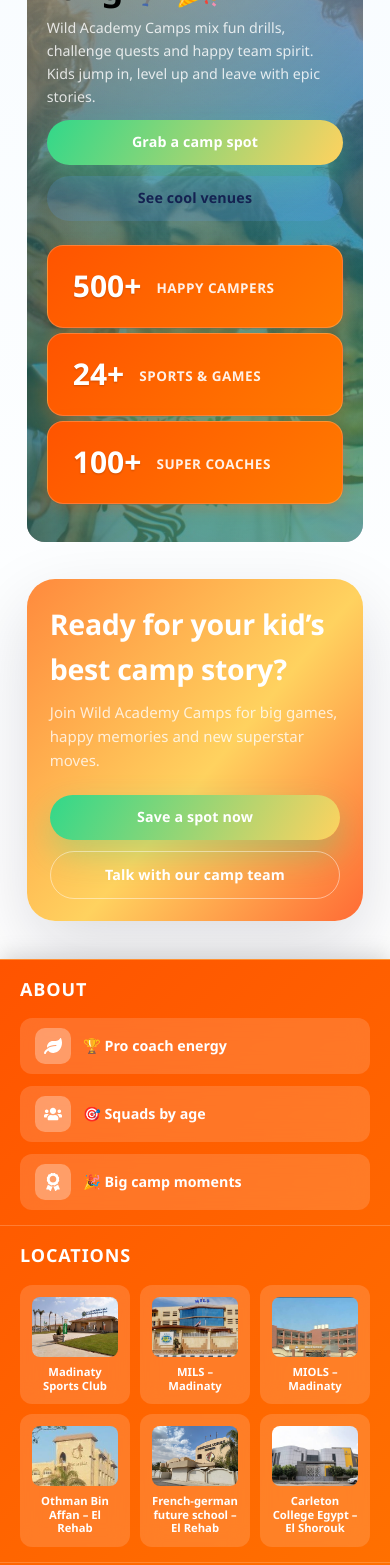
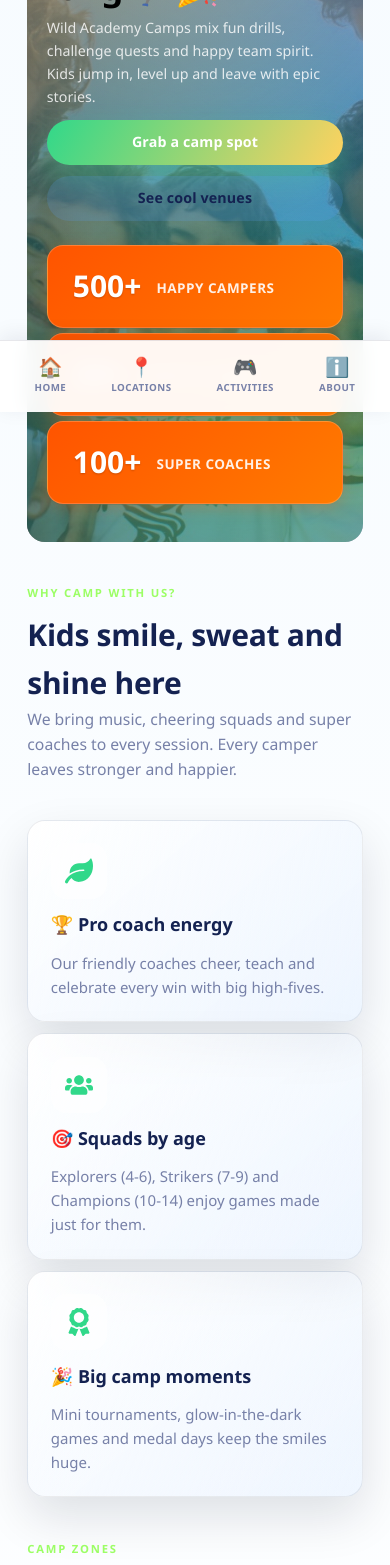
Before and after one commit to ahmedddddr/wild-academy, a React (Create React App) app in the folder frontend/: page / in a window 390 px wide. Shown: the part 432-1997 px from the top of the page. Built offline with nearby package versions, Linux system fonts and the light colour scheme.

Commit message:
Add bottom toolbar navigation to Home page

```diff
--- a/frontend/src/pages/Home.css
+++ b/frontend/src/pages/Home.css
@@ -103,6 +103,55 @@ img {
 .nav-menu a:hover {
   color: var(--color-navy);
   transform: translateY(-1px);
+}
+
+.bottom-toolbar {
+  position: fixed;
+  bottom: 0;
+  left: 0;
+  right: 0;
+  display: flex;
+  justify-content: space-around;
+  align-items: center;
+  padding: 12px 20px;
+  background: rgba(255, 255, 255, 0.95);
+  border-top: 1px solid rgba(20, 27, 58, 0.1);
+  backdrop-filter: blur(10px);
+  box-shadow: 0 -4px 20px rgba(11, 16, 45, 0.08);
+  z-index: 100;
+}
+
+.toolbar-item {
+  display: flex;
+  flex-direction: column;
+  align-items: center;
+  gap: 4px;
+  padding: 8px 16px;
+  border-radius: 12px;
+  transition: all 0.3s ease;
+  text-decoration: none;
+}
+
+.toolbar-item:hover {
+  background: rgba(49, 216, 138, 0.1);
+  transform: translateY(-2px);
+}
+
+.toolbar-icon {
+  font-size: 1.5rem;
+  line-height: 1;
+}
+
+.toolbar-label {
+  font-size: 0.75rem;
+  font-weight: 600;
+  color: var(--color-muted);
+  text-transform: uppercase;
+  letter-spacing: 0.05em;
+}
+
+.toolbar-item:hover .toolbar-label {
+  color: var(--color-emerald);
 }
 
 .nav-actions {
@@ -537,7 +586,6 @@ main {
 .footer {
   margin-top: var(--space-xl);
   padding: var(--space-xl) clamp(1.5rem, 6vw, var(--space-lg));
-  padding-bottom: calc(var(--space-xl) + 200px);
   background: #101739;
   color: rgba(255, 255, 255, 0.78);
   display: flex;
@@ -614,202 +662,6 @@ main {
   text-align: center;
 }
 
-.slider-bar {
-  position: fixed;
-  bottom: 0;
-  left: 0;
-  right: 0;
-  background: linear-gradient(135deg, #ff5400 0%, #ff7b00 100%);
-  box-shadow: 0 -4px 20px rgba(0, 0, 0, 0.15);
-  z-index: 1000;
-  border-top: 1px solid rgba(255, 255, 255, 0.2);
-}
-
-.slider-content {
-  display: flex;
-  overflow-x: auto;
-  gap: 0;
-  scrollbar-width: none;
-  -ms-overflow-style: none;
-}
-
-.slider-content::-webkit-scrollbar {
-  display: none;
-}
-
-.slider-section {
-  flex: 0 0 auto;
-  padding: 20px 30px;
-  min-width: 400px;
-  border-right: 1px solid rgba(255, 255, 255, 0.2);
-}
-
-.slider-section h3 {
-  margin: 0 0 15px 0;
-  font-size: 1.2rem;
-  font-weight: 700;
-  color: white;
-  text-transform: uppercase;
-  letter-spacing: 0.05em;
-}
-
-.slider-features {
-  display: flex;
-  flex-direction: column;
-  gap: 12px;
-}
-
-.slider-feature-card {
-  display: flex;
-  align-items: center;
-  gap: 12px;
-  padding: 10px 15px;
-  background: rgba(255, 255, 255, 0.15);
-  border-radius: 12px;
-  backdrop-filter: blur(10px);
-  transition: all 0.3s ease;
-}
-
-.slider-feature-card:hover {
-  background: rgba(255, 255, 255, 0.25);
-  transform: translateX(5px);
-}
-
-.slider-feature-icon {
-  display: inline-flex;
-  align-items: center;
-  justify-content: center;
-  width: 36px;
-  height: 36px;
-  border-radius: 10px;
-  background: rgba(255, 255, 255, 0.3);
-  color: white;
-  font-size: 1rem;
-  flex-shrink: 0;
-}
-
-.slider-feature-icon svg {
-  width: 18px;
-  height: 18px;
-}
-
-.slider-feature-card h4 {
-  margin: 0;
-  font-size: 0.95rem;
-  font-weight: 600;
-  color: white;
-}
-
-.slider-feature-card p {
-  margin: 0;
-  font-size: 0.8rem;
-  color: rgba(255, 255, 255, 0.85);
-  display: none;
-}
-
-.slider-locations {
-  display: grid;
-  grid-template-columns: repeat(2, 1fr);
-  gap: 10px;
-}
-
-.slider-location-card {
-  display: flex;
-  flex-direction: column;
-  align-items: center;
-  gap: 8px;
-  padding: 12px;
-  background: rgba(255, 255, 255, 0.15);
-  border-radius: 12px;
-  backdrop-filter: blur(10px);
-  text-decoration: none;
-  transition: all 0.3s ease;
-}
-
-.slider-location-card:hover {
-  background: rgba(255, 255, 255, 0.25);
-  transform: translateY(-3px);
-}
-
-.slider-location-card img {
-  width: 100%;
-  height: 60px;
-  object-fit: cover;
-  border-radius: 8px;
-}
-
-.slider-location-card span {
-  font-size: 0.75rem;
-  font-weight: 600;
-  color: white;
-  text-align: center;
-  line-height: 1.2;
-}
-
-.slider-activities {
-  display: flex;
-  flex-wrap: wrap;
-  gap: 8px;
-}
-
-.slider-activity-item {
-  padding: 8px 14px;
-  background: rgba(255, 255, 255, 0.15);
-  border-radius: 20px;
-  font-size: 0.8rem;
-  font-weight: 500;
-  color: white;
-  backdrop-filter: blur(10px);
-  transition: all 0.3s ease;
-  white-space: nowrap;
-}
-
-.slider-activity-item:hover {
-  background: rgba(255, 255, 255, 0.25);
-  transform: scale(1.05);
-}
-
-@media (max-width: 1024px) {
-  .slider-section {
-    min-width: 350px;
-    padding: 15px 20px;
-  }
-
-  .slider-locations {
-    grid-template-columns: repeat(2, 1fr);
-  }
-}
-
-@media (max-width: 768px) {
-  .slider-bar {
-    position: relative;
-  }
-
-  .slider-content {
-    flex-direction: column;
-    overflow-x: visible;
-  }
-
-  .slider-section {
-    min-width: 100%;
-    border-right: none;
-    border-bottom: 1px solid rgba(255, 255, 255, 0.2);
-  }
-
-  .slider-locations {
-    grid-template-columns: repeat(3, 1fr);
-  }
-
-  .slider-activities {
-    gap: 6px;
-  }
-
-  .slider-activity-item {
-    padding: 6px 12px;
-    font-size: 0.75rem;
-  }
-}
-
 @media (max-width: 1024px) {
   .hero {
     min-height: 70vh;
@@ -864,6 +716,22 @@ main {
   .nav-actions {
     width: 100%;
     justify-content: flex-start;
+  }
+
+  .bottom-toolbar {
+    padding: 10px 12px;
+  }
+
+  .toolbar-item {
+    padding: 6px 10px;
+  }
+
+  .toolbar-icon {
+    font-size: 1.3rem;
+  }
+
+  .toolbar-label {
+    font-size: 0.65rem;
   }
 
   .btn {
--- a/frontend/src/pages/Home.js
+++ b/frontend/src/pages/Home.js
@@ -141,6 +141,72 @@ function Home() {
           </div>
         </section>
 
+        <section className="section features" id="about">
+          <div className="section-header">
+            <span className="eyebrow">Why camp with us?</span>
+            <h2>Kids smile, sweat and shine here</h2>
+            <p className="section-lead">
+              We bring music, cheering squads and super coaches to every session. Every camper leaves stronger and happier.
+            </p>
+          </div>
+          <div className="feature-grid">
+            {features.map(feature => {
+              const Icon = feature.icon;
+              return (
+                <article key={feature.title} className="feature-card">
+                  <span className="feature-icon"><Icon /></span>
+                  <h3>{feature.title}</h3>
+                  <p>{feature.description}</p>
+                </article>
+              );
+            })}
+          </div>
+        </section>
+
+        <section className="section locations" id="locations">
+          <div className="section-header">
+            <span className="eyebrow">Camp zones</span>
+            <h2>Epic spaces to run, splash and soar</h2>
+            <p className="section-lead">From giant fields to indoor arenas, every zone feels like a sports dream.</p>
+          </div>
+          <div className="card-grid">
+            {locations.map(location => (
+              <a
+                key={location.name}
+                href={location.url}
+                target="_blank"
+                rel="noopener noreferrer"
+                className="location-card"
+              >
+                <div className="image-frame">
+                  <img src={location.image} alt={location.name} />
+                </div>
+                <div className="card-body">
+                  <h3>{location.name}</h3>
+                  <p>{location.summary}</p>
+                  <span className="click-hint">📍 Click to view location</span>
+                </div>
+              </a>
+            ))}
+          </div>
+        </section>
+
+        <section className="section activities" id="activities">
+          <div className="section-header">
+            <span className="eyebrow">Daily adventures</span>
+            <h2>Every day is action, music and teamwork</h2>
+            <p className="section-lead">Short bursts of coaching, colourful challenges and team cheers keep the fun rolling.</p>
+          </div>
+          <div className="activity-grid">
+            {activities.map(activity => (
+              <div key={activity} className="activity-card">
+                <span className="activity-marker" />
+                <span>{activity}</span>
+              </div>
+            ))}
+          </div>
+        </section>
+
         <section className="cta-banner">
           <div className="cta-content">
             <h2>Ready for your kid&rsquo;s best camp story?</h2>
@@ -153,54 +219,24 @@ function Home() {
         </section>
       </main>
 
-      <div className="slider-bar">
-        <div className="slider-content">
-          <div className="slider-section" id="about-slider">
-            <h3>About</h3>
-            <div className="slider-features">
-              {features.map(feature => {
-                const Icon = feature.icon;
-                return (
-                  <div key={feature.title} className="slider-feature-card">
-                    <span className="slider-feature-icon"><Icon /></span>
-                    <h4>{feature.title}</h4>
-                    <p>{feature.description}</p>
-                  </div>
-                );
-              })}
-            </div>
-          </div>
-
-          <div className="slider-section" id="locations-slider">
-            <h3>Locations</h3>
-            <div className="slider-locations">
-              {locations.map(location => (
-                <a
-                  key={location.name}
-                  href={location.url}
-                  target="_blank"
-                  rel="noopener noreferrer"
-                  className="slider-location-card"
-                >
-                  <img src={location.image} alt={location.name} />
-                  <span>{location.name}</span>
-                </a>
-              ))}
-            </div>
-          </div>
-
-          <div className="slider-section" id="activities-slider">
-            <h3>Activities</h3>
-            <div className="slider-activities">
-              {activities.map(activity => (
-                <div key={activity} className="slider-activity-item">
-                  <span>{activity}</span>
-                </div>
-              ))}
-            </div>
-          </div>
-        </div>
-      </div>
+      <nav className="bottom-toolbar">
+        <a href="#home" className="toolbar-item">
+          <span className="toolbar-icon">🏠</span>
+          <span className="toolbar-label">Home</span>
+        </a>
+        <a href="#locations" className="toolbar-item">
+          <span className="toolbar-icon">📍</span>
+          <span className="toolbar-label">Locations</span>
+        </a>
+        <a href="#activities" className="toolbar-item">
+          <span className="toolbar-icon">🎮</span>
+          <span className="toolbar-label">Activities</span>
+        </a>
+        <a href="#about" className="toolbar-item">
+          <span className="toolbar-icon">ℹ️</span>
+          <span className="toolbar-label">About</span>
+        </a>
+      </nav>
 
       <footer className="footer">
         <div className="footer-brand">
```
